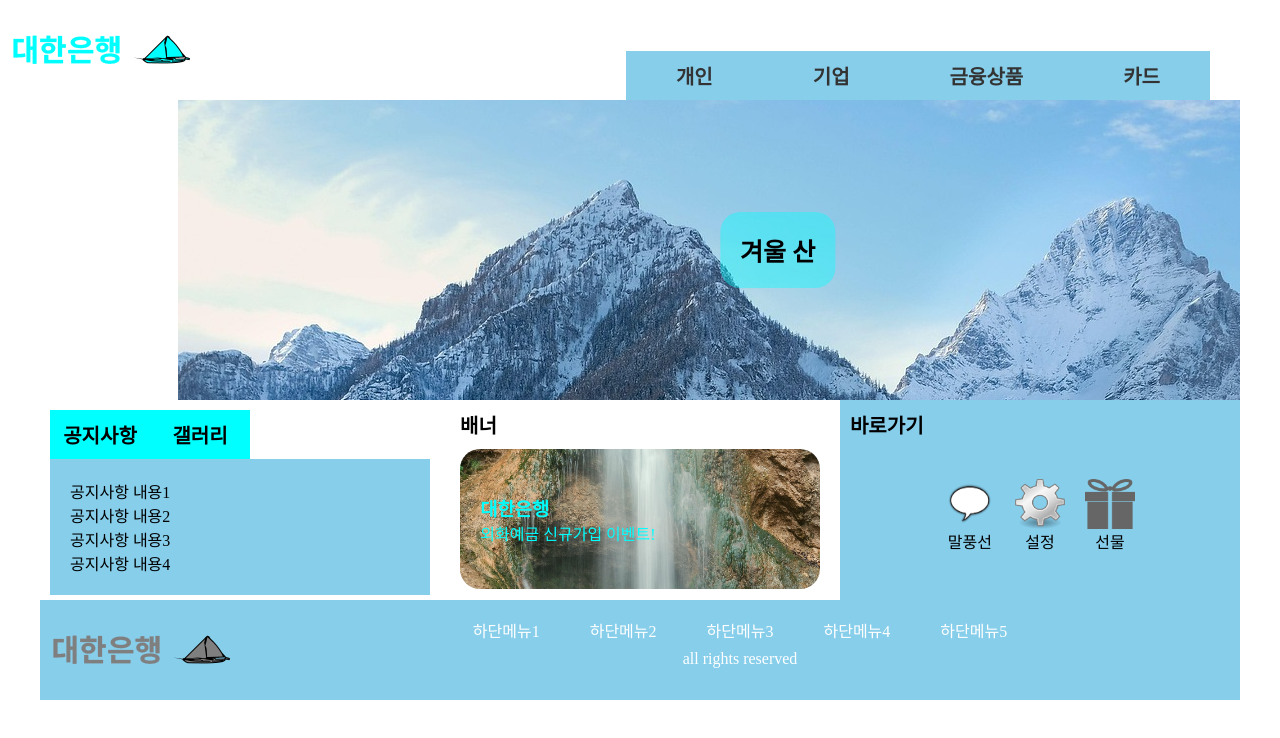
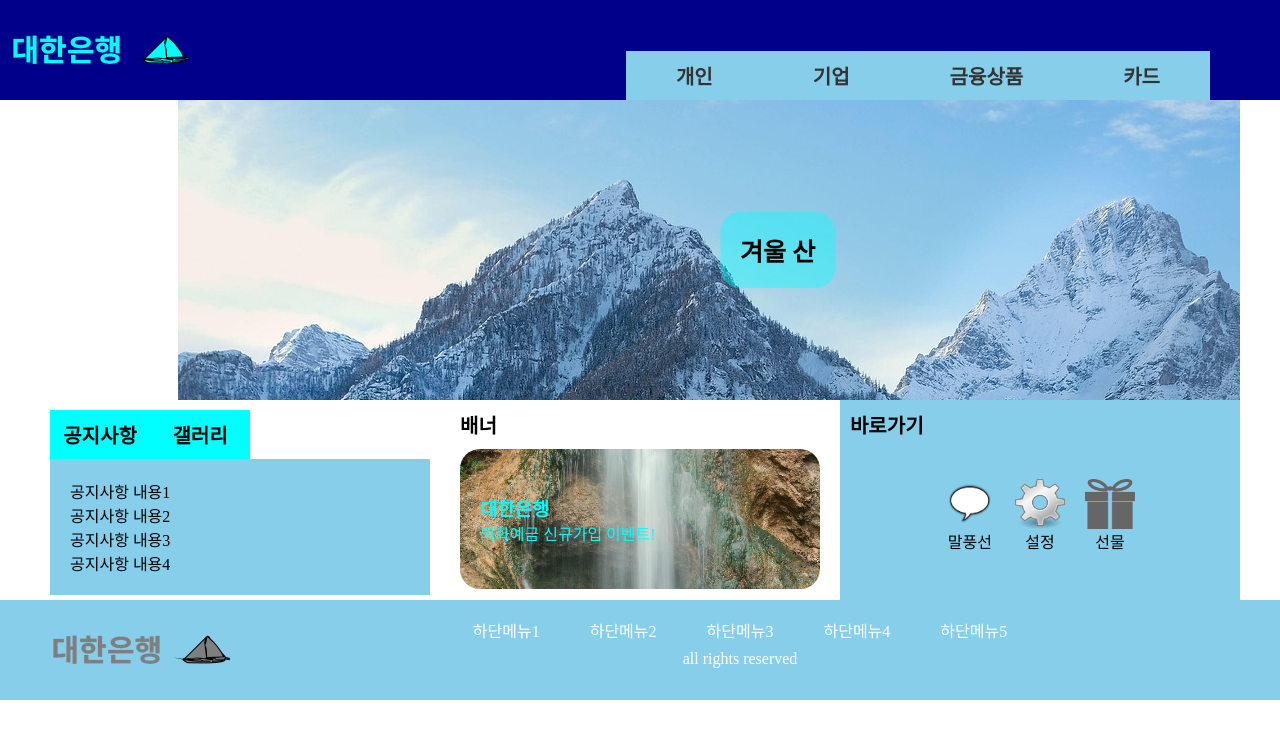
Before and after one commit to HarryKim24/Web-Design-Develop-past-paper, a plain HTML site: page b-1/index.html in a window 1280 px wide. Drawn offline with Linux system fonts and the light colour scheme.

Commit message:
update b-1

```diff
--- a/b-1/styles/style.css
+++ b/b-1/styles/style.css
@@ -37,6 +37,7 @@ a {
 #header {
   width: 100%;
   height: 100px;
+  background-color: darkblue;
 }
 #header .logo {
   position: absolute;
@@ -263,12 +264,12 @@ a {
 #footer {
   width: 100%;
   height: 100px;
+  background-color: skyblue;
 }
 #footer .inner {
   margin: 0 auto;
   width: 1200px;
   display: flex;
-  background-color: skyblue;
 }
 #footer .inner .logo {
   width: 200px;
```
